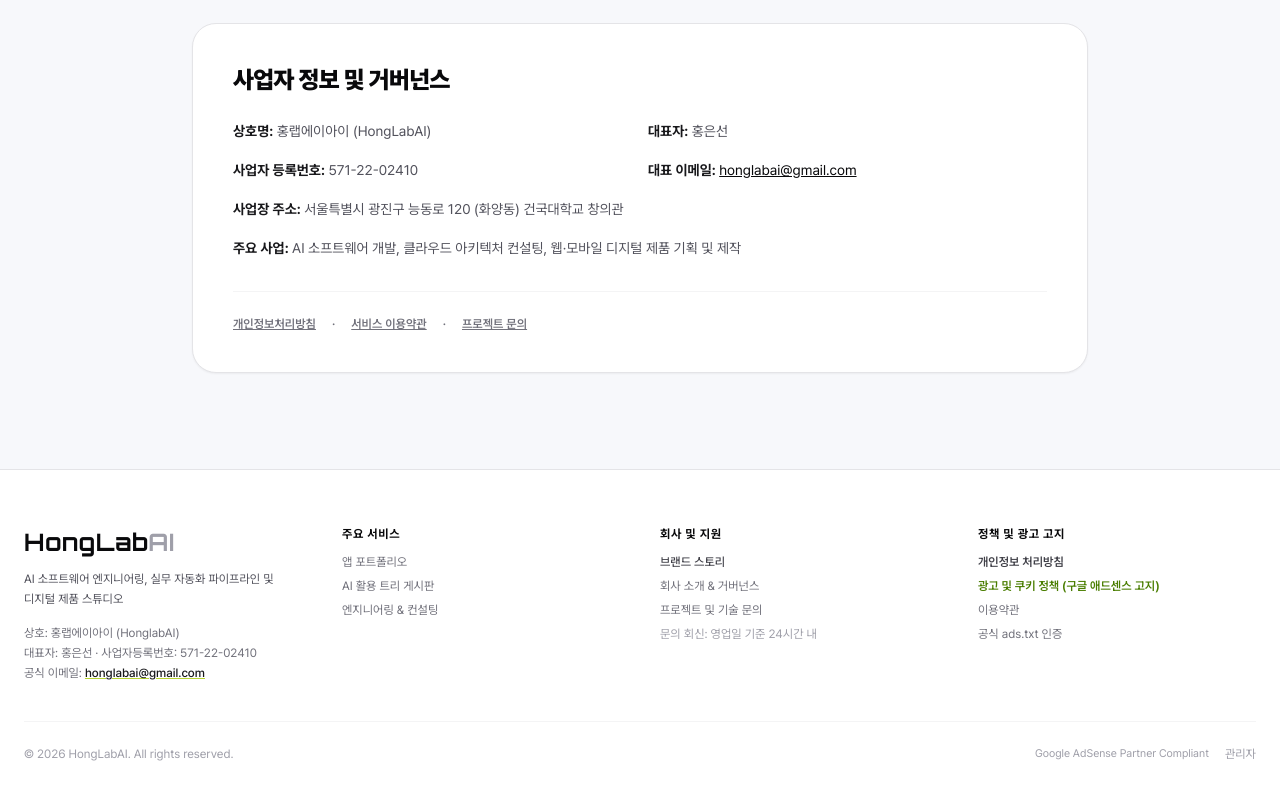
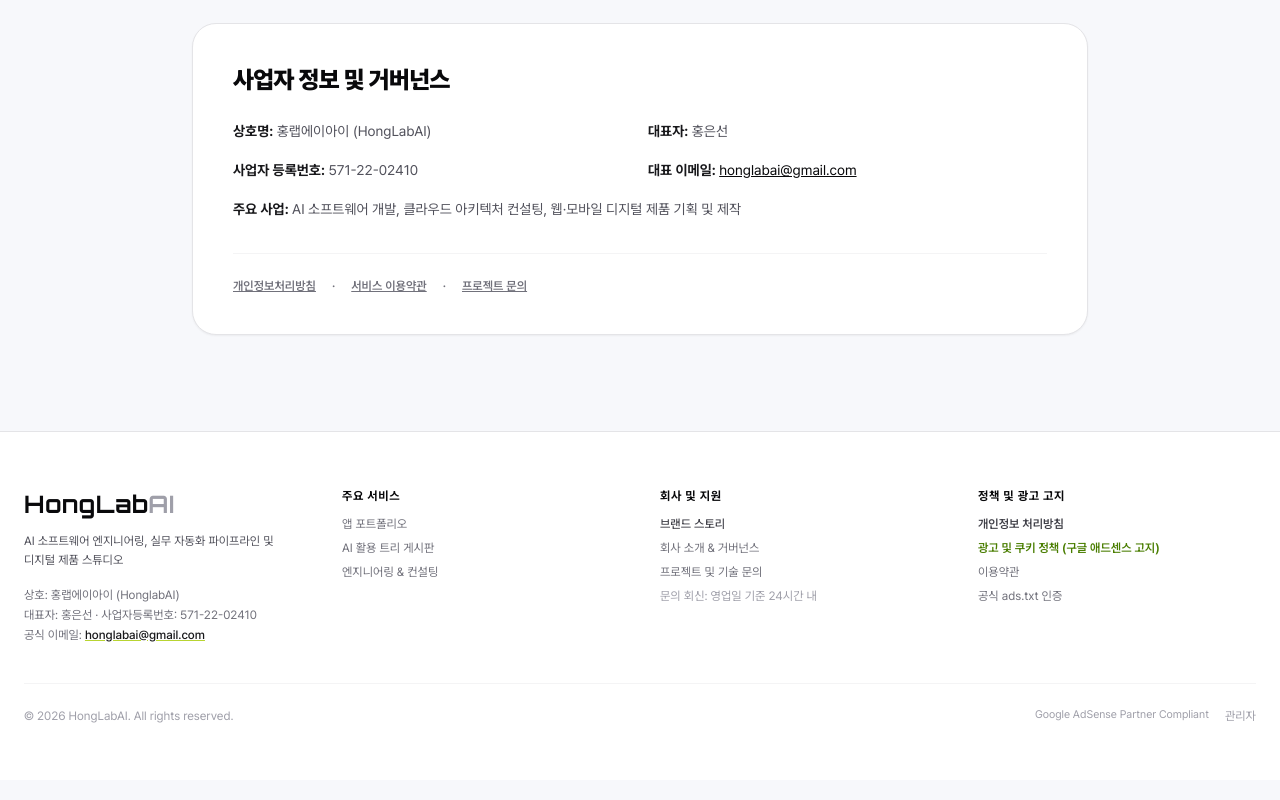
Before and after one commit to honglabai/honglabai, a Next.js app: page /about in a window 1280 px wide. Shown: the part 1497-2297 px from the top of the page. Built offline with nearby package versions, Linux system fonts and the light colour scheme; no server answers.

Commit message:
fix(about): remove business address from governance section

```diff
--- a/src/app/about/page.tsx
+++ b/src/app/about/page.tsx
@@ -212,9 +212,6 @@ export default function AboutPage() {
                 </a>
               </div>
               <div className="sm:col-span-2">
-                <span className="font-bold text-zinc-900">사업장 주소:</span> 서울특별시 광진구 능동로 120 (화양동) 건국대학교 창의관
-              </div>
-              <div className="sm:col-span-2">
                 <span className="font-bold text-zinc-900">주요 사업:</span> AI 소프트웨어 개발, 클라우드 아키텍처 컨설팅, 웹·모바일 디지털 제품 기획 및 제작
               </div>
             </div>
```
